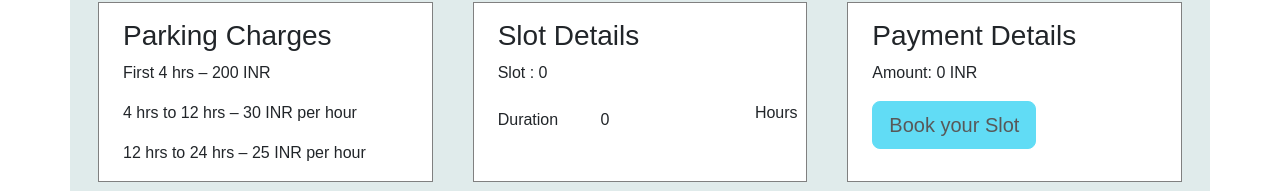
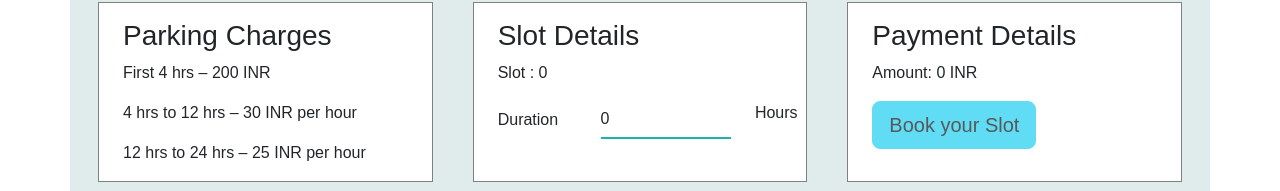
Before and after one commit to official-pac/smart-vision, an Angular app: page /slots in a window 1280 px wide. Shown: the part 512-703 px from the top of the page. Built offline with nearby package versions, Linux system fonts and the light colour scheme; data requests are answered from the project's data file; sample sign-in values are in the browser's storage.

Commit message:
added css to highligh border bottom of the duration field in slot booking page

```diff
--- a/src/app/components/parking-slot-selection/parking-slot-selection.component.css
+++ b/src/app/components/parking-slot-selection/parking-slot-selection.component.css
@@ -37,3 +37,7 @@ input[type=text]:focus {
   color: red;
   font-size: small;
 }
+#duration {
+  border: none;
+  border-bottom: 2px solid lightseagreen;
+}
```
